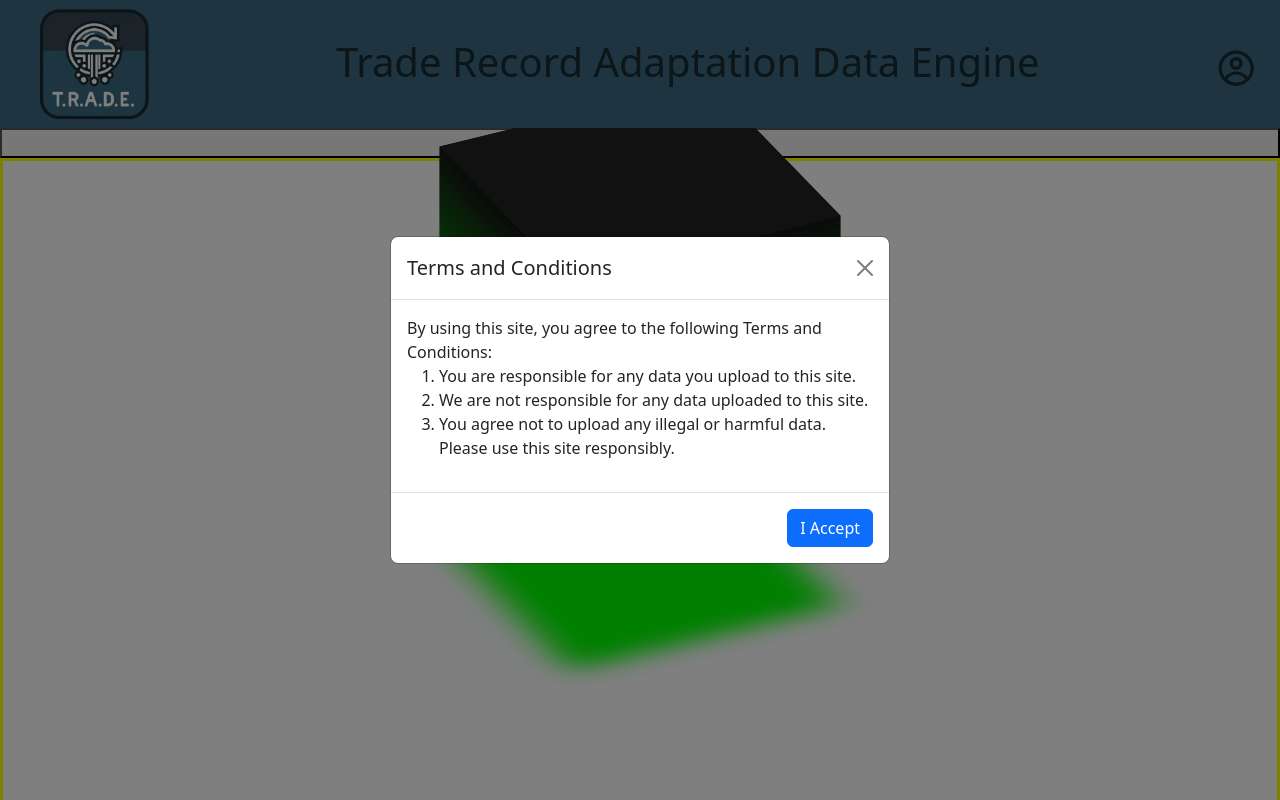
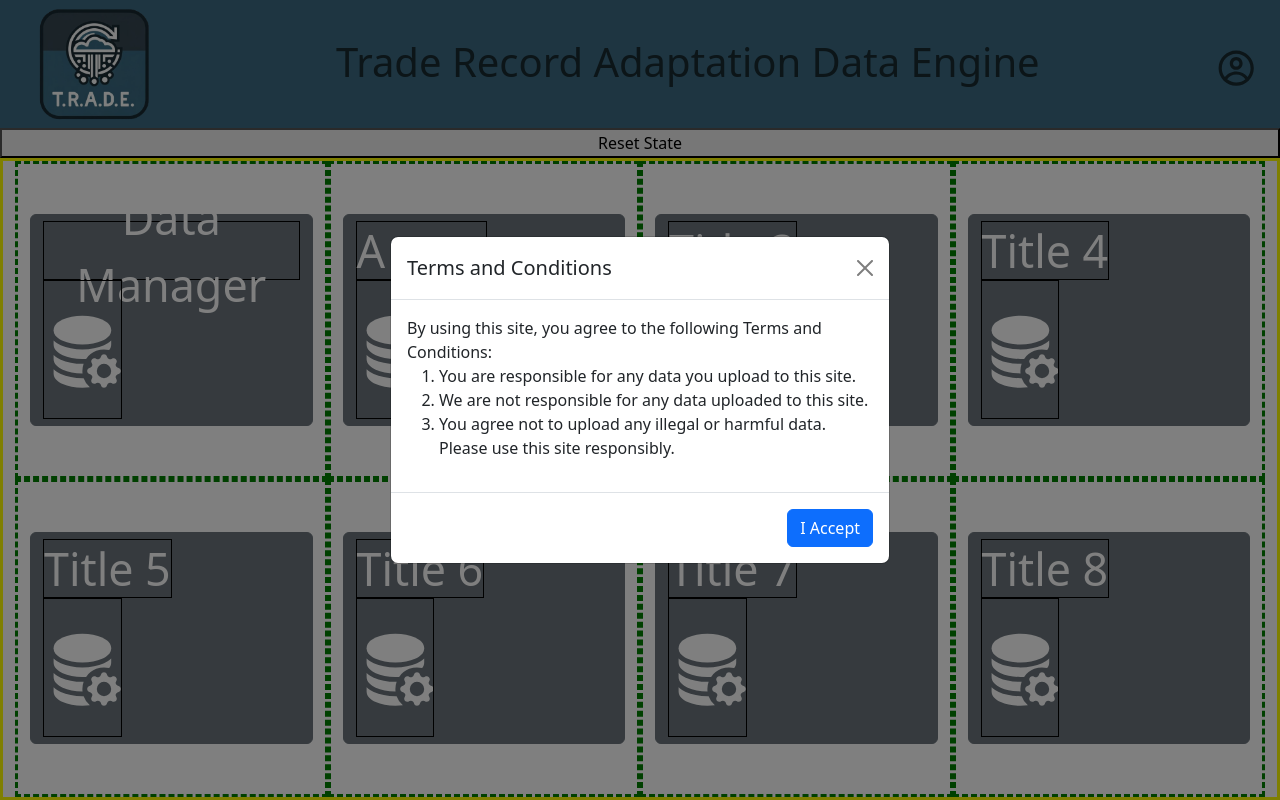
Before and after one commit to JOATZ/TRADE_App, a React (Create React App) app: page / in a window 1280 px wide. Shown: the top 800 px of the page. Built offline with nearby package versions, Linux system fonts and the light colour scheme.

Commit message:
RotatingBox Removed

```diff
--- a/src/App.css
+++ b/src/App.css
@@ -26,18 +26,6 @@ body.dark-mode {
 
 body {
   background-color: var(--color-background);
-}
-/*rotating box */
-@keyframes animate
-{
-  0%
-  {
-    transform: rotateX(-30deg) rotateY(0deg)
-  }
-  100%
-  {
-    transform: rotateX(-30deg) rotateY(360deg)
-  }
 }
 
 /*_____________Home Page Layout and Buttons_______________________*/
--- a/src/components/RotatingBox.js
+++ /dev/null
@@ -1,82 +0,0 @@
-const Box = () => {
-    return (
-        <div style={cubeStyle.cube}>
-            <div style={cubeStyle.cubeTop} className='cubeTop'></div>
-            <div style={cubeStyle.cubeDiv}>
-                <span
-                    ref={(el) => el && el.style.setProperty('--i', '0')}
-                    style={cubeStyle.cubeDivSpan}
-                ></span>
-                <span
-                    ref={(el) => el && el.style.setProperty('--i', '1')}
-                    style={cubeStyle.cubeDivSpan}
-                ></span>
-                <span
-                    ref={(el) => el && el.style.setProperty('--i', '2')}
-                    style={cubeStyle.cubeDivSpan}
-                ></span>
-                <span
-                    ref={(el) => el && el.style.setProperty('--i', '3')}
-                    style={cubeStyle.cubeDivSpan}
-                ></span>
-            </div>
-            <div style={cubeStyle.cubeBottom} className='cubeBottom'></div>
-        </div>
-    )
-}
-const cubeStyle = {
-    '*': {
-        margin: '0',
-        padding: '0',
-        boxSizing: 'border-box',
-        background: 'black'
-    },
-    cube: {
-        position: 'relative',
-        width: '300px',
-        height: '300px',
-        transformStyle: 'preserve-3d',
-        transform: 'rotateX(-30deg)',
-        animation: 'animate 10s linear infinite'
-    },
-    cubeDiv: {
-        position: 'absolute',
-        top: '0',
-        left: '0',
-        width: '100%',
-        height: '100%',
-        transformStyle: 'preserve-3d'
-    },
-    cubeDivSpan: {
-        position: 'absolute',
-        top: '0',
-        left: '0',
-        width: '100%',
-        height: '100%',
-        background: 'linear-gradient(#151515,#00ec00)',
-        transform: 'rotateY(calc(90deg*var(--i))) translateZ(150px)'
-    },
-    cubeTop: {
-        position: 'absolute',
-        top: '0',
-        left: '0',
-        width: '300px',
-        height: '300px',
-        background: '#222',
-        transform: 'rotateX(90deg) translateZ(150px)'
-    },
-    cubeBottom: {
-        position: 'absolute',
-        top: '0',
-        left: '0',
-        width: '300px',
-        height: '300px',
-        background: '#0f0',
-        transform: 'rotateX(-90deg) translateZ(300px)',
-        filter: 'blur(20px)',
-        boxShadow:
-            '0 0 120px rgba(0,255,0,0.2) 0 0 200px rgba(0,255,0,0.4) 0 0 300px rgba(0,255,0,0.6) 0 0 400px rgba(0,255,0,0.8) 0 0 500px rgba(0,255,0,1)'
-    }
-}
-
-export default Box
--- a/src/pages/HomePage.js
+++ b/src/pages/HomePage.js
@@ -19,8 +19,6 @@ const pageLinks = [
 const HomePage = () => {
     return (
         <Container fluid className='home-page-container'>
-            <Box />
-
             <Row
                 style={{
                     width: '100%',
```
